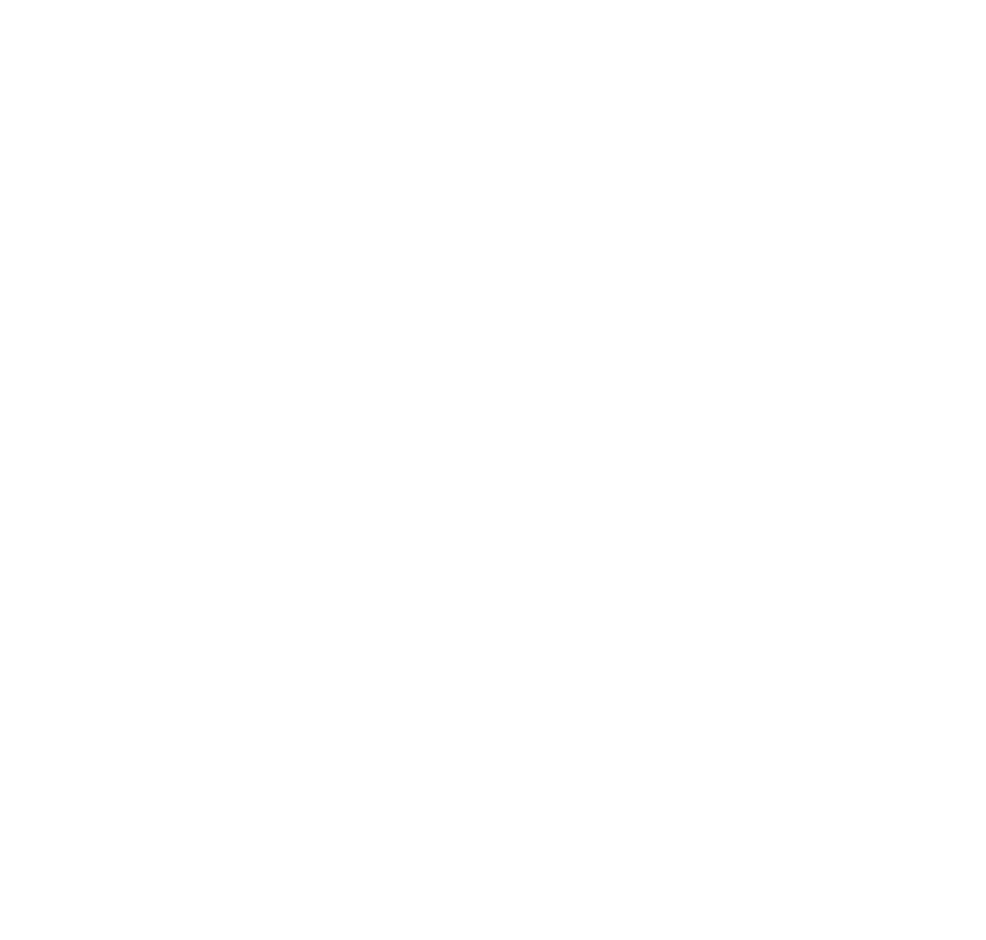
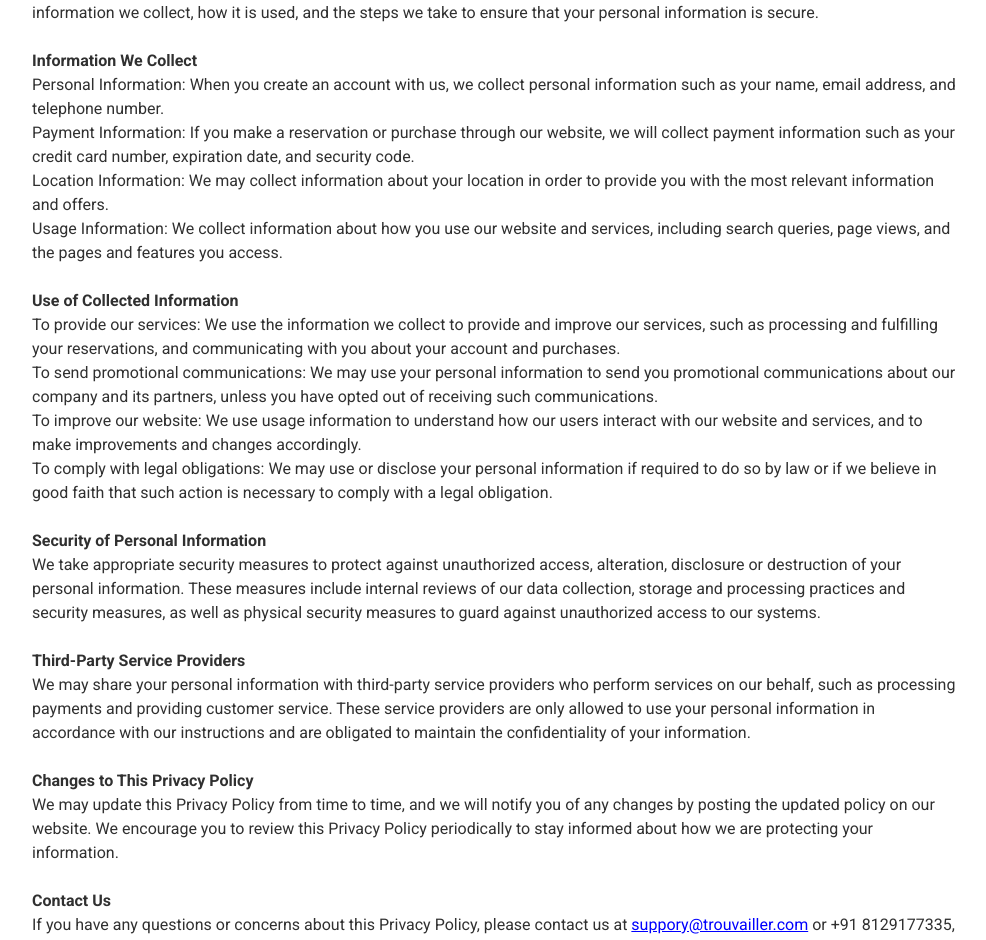
Before and after one commit to jaisonjoshi/trouvaillerdeployed, a React (Create React App) app in the folder client/: page /privacypolicy in a window 1280 px wide. Before the commit this address had no page. Shown: the part 223-1163 px from the top of the page, without its empty margins (144-1130 px from the left). Before the commit the page ends 800 px from the top, so only its background shows below. Built offline with nearby package versions, Linux system fonts and the light colour scheme.

Commit message:
privacy policy

```diff
--- a/client/src/App.js
+++ b/client/src/App.js
@@ -34,6 +34,7 @@
 import SearchListPack from "./Pages/searchlist/SearchlistPack.js";
 import SearchListType from "./Pages/searchlist/searchListType.js";
 import SearchListPackType from "./Pages/searchlist/SearchListPackType.js";
+import PrivacyPolicy from "./Pages/privacy policy/privacypolicy.jsx";
 
 
 
@@ -104,6 +105,8 @@
         <Route path="/list/hotel/:id" element={<Hotel/>}/>
 
         <Route path="/termandconditions" element={<TermsAndCond/>}/>
+        <Route path="/privacypolicy" element={<PrivacyPolicy/>}/>
+
       </Routes>
     </BrowserRouter>
 }
--- a/client/src/Pages/Terms&Cond/TermsAndCond.jsx
+++ b/client/src/Pages/Terms&Cond/TermsAndCond.jsx
@@ -48,7 +48,8 @@
                 <p>These terms and conditions are governed by the laws of Kerala and the India, and you agree to submit to the jurisdiction of the courts located in Thiruvananthapuram, Kerala India.
                </p> <br />
                 <h2 className='text-base font-semibold'>Contact Us</h2>
-                If you have any questions or concerns about this Privacy Policy, please contact us at suppory@trouvailler.com or +91 8129177335 / +91 8075404343 / +91 8891483310
+                <p>If you have any questions or concerns about this Terms and Conditions, please contact us at <a href="mailto:suppory@trouvailler.com" className='underline text-[blue]'>suppory@trouvailler.com</a>  or +91 8129177335, +91 8075404343, +91 8891483310
+            </p>
             </div>
             <Footer></Footer>
         </div>
--- a/client/src/Pages/components/Footer/Footer.jsx
+++ b/client/src/Pages/components/Footer/Footer.jsx
@@ -50,6 +50,8 @@
 
          <div className='flex justify-evenly items-center'>
            <Link className='mx-4 text-[#e2e2e2] hidden sm:block text-xs text-underline' to="/termandconditions">Terms and Conditions</Link>
+           <Link className='mx-4 text-[#e2e2e2] hidden sm:block text-xs text-underline' to="/privacypolicy">Privacy Policy</Link>
+
             <a href="https://www.facebook.com/travelwithtrouvailler/">
               <div className='bg-evergreen mx-1 w-6 h-6 rounded-full text-center'><FontAwesomeIcon icon={faFacebookF} /></div>
             </a>
@@ -64,7 +66,7 @@
 
         </div>
         <div className='ml-4 text-[gray] sm:hidden'>
-            <span className='text-xs'>Trouvailler &copy;2023</span><Link className='mx-4 underline  text-xs ' to="/termandconditions">Terms and Conditions</Link>
+            <span className='text-xs'>Trouvailler &copy;2023</span><Link className='mx-1 underline  text-xs ' to="/termandconditions">Terms and Conditions</Link><Link className='mx-1 underline  text-xs ' to="/privacypolicy">Privacy Policy</Link>
 
           </div>
       </footer>
--- a/client/src/Pages/components/cards/list1.jsx
+++ b/client/src/Pages/components/cards/list1.jsx
@@ -385,19 +385,20 @@
 
             </div>
             <Slider {...settings} className="lg:hidden pt-8 pb-4 text-[white] font-bold text-sm sm:text-lg md:text-xl">
-                <div className='w-[100%] px-2 sm:px-4 cursor-pointer' onClick={()=> handleTypesubmit("international")}><div className='type-card type-card-1 py-4 sm:py-6 md:py-8 rounded-[10px] flex justify-center '><span className='z-10'>International</span></div></div>
-                 <div className='w-[100%] px-2 sm:px-4 cursor-pointer' onClick={()=> handleTypesubmit("restaurant")}><div className='type-card type-card-2 py-4 sm:py-6 md:py-8 rounded-[10px] flex justify-center '><span className='z-10'>Restaurants</span></div></div>
+                <div className='w-[100%] px-2 sm:px-4 cursor-pointer' onClick={()=> handleTypesubmit("international")}><div className='type-card type-card-2 py-4 sm:py-6 md:py-8 rounded-[10px] flex justify-center '><span className='z-10'>International</span></div></div>
+                 <div className='w-[100%] px-2 sm:px-4 cursor-pointer' onClick={()=> handleTypesubmit("restaurant")}><div className='type-card type-card-1 py-4 sm:py-6 md:py-8 rounded-[10px] flex justify-center '><span className='z-10'>Restaurants</span></div></div>
                  <div className='w-[100%] px-2  sm:px-4 cursor-pointer' onClick={()=> handleTypesubmit("resort")}><div className='type-card type-card-3  py-4 sm:py-6 md:py-8 rounded-[10px] flex justify-center '><span className='z-10'>Resorts</span></div></div>
                  <div className='w-[100%] px-2  sm:px-4 cursor-pointer' onClick={()=> handleTypesubmit("homestay")}><div className='type-card type-card-4  py-4 sm:py-6 md:py-8 rounded-[10px] flex justify-center '><span className='z-10'>Homestays</span></div></div>
                  <div className='w-[100%] px-2  sm:px-4 cursor-pointer' onClick={()=> handleTypesubmit("apartment")}><div className='type-card type-card-5  py-4 sm:py-6 md:py-8 rounded-[10px] flex justify-center '><span className='z-10'>Apartments</span></div></div>
 
             </Slider>
             <div className='hidden pt-8 justify-between text-[white] font-bold text-xl lg:flex'>
-                 <div className='type-card type-card-1 w-[19%] py-8 rounded-[10px] flex justify-center cursor-pointer' onClick={()=> handleTypesubmit("international")}><span className='z-10'>International</span></div>
-                 <div className='type-card type-card-2 w-[19%] py-8 rounded-[10px] flex justify-center cursor-pointer' onClick={()=> handleTypesubmit("restaurant")}><span className='z-10'>Restaurants</span></div>
+                 <div className='type-card type-card-1 w-[19%] py-8 rounded-[10px] flex justify-center cursor-pointer' onClick={()=> handleTypesubmit("hotel")}><span className='z-10'>Hotels</span></div>
+                 <div className='type-card type-card-2 w-[19%] py-8 rounded-[10px] flex justify-center cursor-pointer' onClick={()=> handleTypesubmit("private villa")}><span className='z-10'>Private Villas
+</span></div>
                  <div className='type-card type-card-3 w-[19%] py-8 rounded-[10px] flex justify-center cursor-pointer' onClick={()=> handleTypesubmit("resort")}><span className='z-10'>Resorts</span></div>
-                 <div className='type-card type-card-4 w-[19%] py-8 rounded-[10px] flex justify-center cursor-pointer' onClick={()=> handleTypesubmit("homestay")}><span className='z-10'>Homestays</span></div>
-                 <div className='type-card type-card-5 w-[19%] py-8 rounded-[10px] flex justify-center cursor-pointer' onClick={()=> handleTypesubmit("apartment")}><span className='z-10'>Apartments</span></div>
+                 <div className='type-card type-card-4 w-[19%] py-8 rounded-[10px] flex justify-center cursor-pointer' onClick={()=> handleTypesubmit("home stay")}><span className='z-10'>Homestays</span></div>
+                 <div className='type-card type-card-5 w-[19%] py-8 rounded-[10px] flex justify-center cursor-pointer' onClick={()=> handleTypesubmit("campsite")}><span className='z-10'>Campsites</span></div>
             </div>
 
 
--- /dev/null
+++ b/client/src/Pages/privacy policy/privacypolicy.jsx
@@ -0,0 +1,58 @@
+import React from 'react';
+
+
+const PrivacyPolicy = () => {
+    return (
+        <div>
+            <div className='mx-10 sm:mx-10 lg:mx-44 mt-24 mb-24 text-blacky-light'>
+                <h1 className='text-2xl font-bold'> Privacy Policy for Trouvailler, an Online Travel Aggregator
+</h1>
+
+                <p className='text-blacky-bright font-light'> Last Updated: February 8, 2023
+</p> <br />
+
+               <h2 className='text-base font-semibold'>Introduction</h2>
+                <p>At Trouvailler, we understand the importance of protecting the privacy of our users. This Privacy Policy outlines the types of information we collect, how it is used, and the steps we take to ensure that your personal information is secure.
+                </p><br />
+                <h2 className='text-base font-semibold'>Information We Collect</h2>
+                <p>Personal Information: When you create an account with us, we collect personal information such as your name, email address, and telephone number.</p>
+                <p>Payment Information: If you make a reservation or purchase through our website, we will collect payment information such as your credit card number, expiration date, and security code.</p>
+                <p>Location Information: We may collect information about your location in order to provide you with the most relevant information and offers.</p>
+                <p>Usage Information: We collect information about how you use our website and services, including search queries, page views, and the pages and features you access.</p>
+                <br />
+                <h2 className='text-base font-semibold'>Use of Collected Information
+</h2>
+                <p>To provide our services: We use the information we collect to provide and improve our services, such as processing and fulfilling your reservations, and communicating with you about your account and purchases.
+                </p>
+                <p>To send promotional communications: We may use your personal information to send you promotional communications about our company and its partners, unless you have opted out of receiving such communications.
+
+</p>
+<p>To improve our website: We use usage information to understand how our users interact with our website and services, and to make improvements and changes accordingly.</p>
+<p>To comply with legal obligations: We may use or disclose your personal information if required to do so by law or if we believe in good faith that such action is necessary to comply with a legal obligation.
+</p>
+
+<br />
+                <h2 className='text-base font-semibold'>Security of Personal Information
+</h2>
+
+<p>We take appropriate security measures to protect against unauthorized access, alteration, disclosure or destruction of your personal information. These measures include internal reviews of our data collection, storage and processing practices and security measures, as well as physical security measures to guard against unauthorized access to our systems.                </p><br />
+                <h2 className='text-base font-semibold'>Third-Party Service Providers
+</h2><p>We may share your personal information with third-party service providers who perform services on our behalf, such as processing payments and providing customer service. These service providers are only allowed to use your personal information in accordance with our instructions and are obligated to maintain the confidentiality of your information.
+
+
+                </p><br />
+                <h2 className='text-base font-semibold'>Changes to This Privacy Policy
+</h2>
+
+<p>We may update this Privacy Policy from time to time, and we will notify you of any changes by posting the updated policy on our website. We encourage you to review this Privacy Policy periodically to stay informed about how we are protecting your information.                </p><br />
+                <h2 className='text-base font-semibold'>Contact Us
+</h2>
+<p>If you have any questions or concerns about this Privacy Policy, please contact us at <a href="mailto:suppory@trouvailler.com" className='underline text-[blue]'>suppory@trouvailler.com</a>  or +91 8129177335, +91 8075404343, +91 8891483310
+                </p><br />
+
+
+            </div>
+        </div>
+    )
+}
+export default PrivacyPolicy
--- a/client/src/index.css
+++ b/client/src/index.css
@@ -251,11 +251,11 @@
     background-size: cover;
 
 }
-.type-card-1{
+.type-card-2{
     background-image: url('../src/Pages/Assets/inter.jpg');
 
 }
-.type-card-2{
+.type-card-1{
     background-image: url('../src/Pages/Assets/hotels.jpg');
 
 }
```
Also changed, not shown: client/src/Pages/Assets/apartments.jpg, client/src/Pages/Assets/inter.jpg, 21 other files (tests, documents, lock files or other folders).
